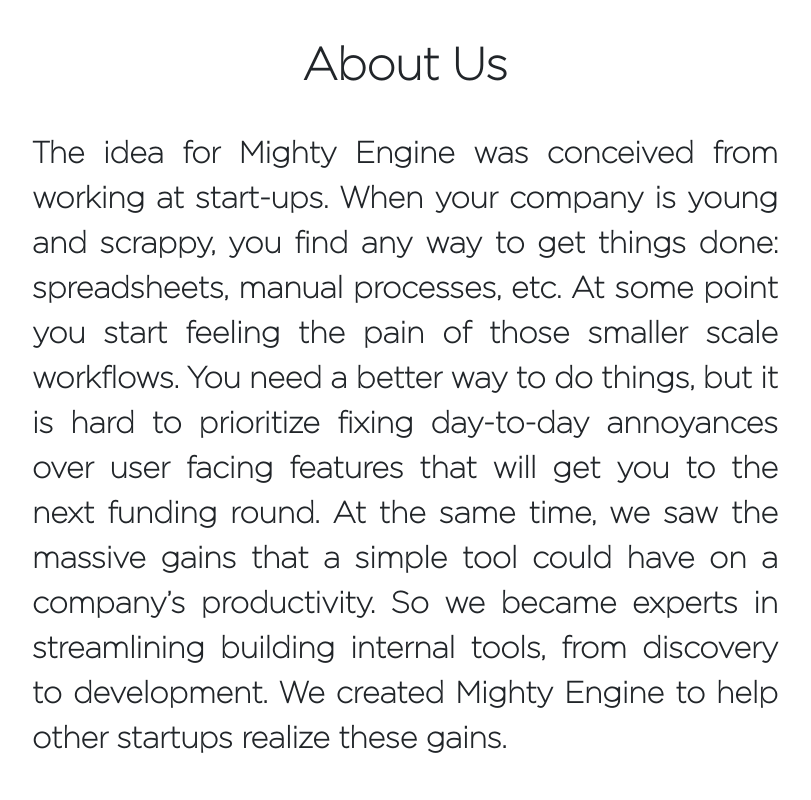
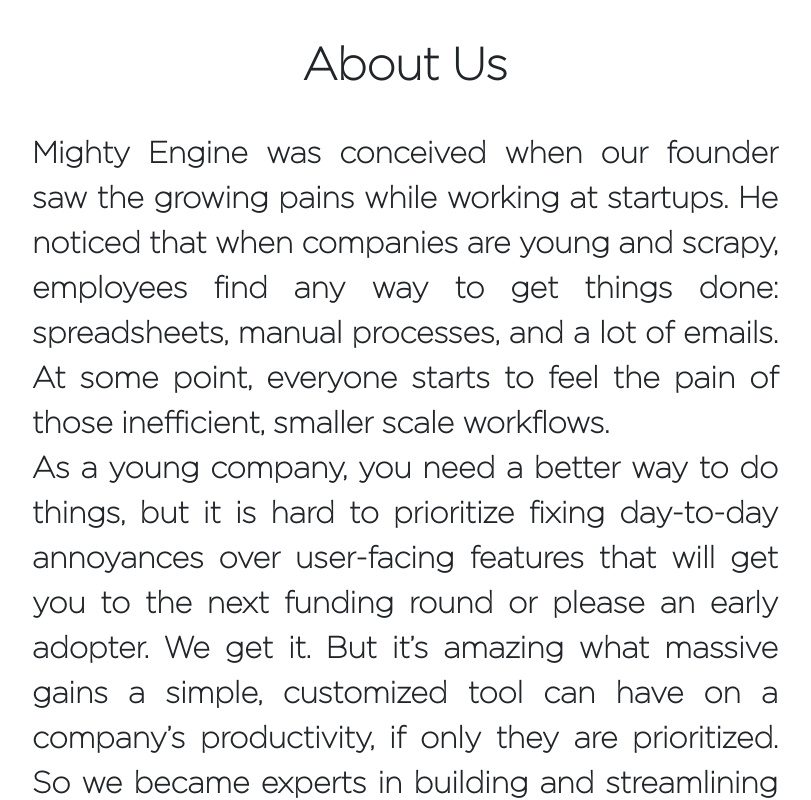
Before and after one commit to solstheman/mightyengine, a plain HTML site: page index.html in a window 1280 px wide. Shown: the part 900-1700 px from the top of the page, without its empty margins (235-1046 px from the left). Drawn offline with nearby package versions, Linux system fonts and the light colour scheme.

Commit message:
Copy changes

```diff
--- a/index.html
+++ b/index.html
@@ -35,13 +35,18 @@
 							</div>
 							<div class="row details_section align-items-center text-justify">
 								<div class="col-12">
-									The idea for Mighty Engine was conceived from working at start-ups.
-									When your company is young and scrappy, you find any way to get things done: spreadsheets, manual processes, etc.
-									At some point you start feeling the pain of those smaller scale workflows. You need a better way to do things,
-									but it is hard to prioritize fixing day-to-day annoyances over user facing features that will get you to the next funding round.
-									At the same time, we saw the massive gains that a simple tool could have on a company’s productivity.
-									So we became experts in streamlining building internal tools, from discovery to development.
-									We created Mighty Engine to help other startups realize these gains.
+									Mighty Engine was conceived when our founder saw the growing pains while working at startups.
+									He noticed that when companies are young and scrapy, employees find any way to get things done:
+									spreadsheets, manual processes, and a lot of emails.
+									At some point, everyone starts to feel the pain of those inefficient, smaller scale workflows.
+									<br/>
+									As a young company, you need a better way to do things, but it is hard to prioritize fixing day-to-day
+									annoyances over user-facing features that will get you to the next funding round or please an early adopter.
+									We get it. But it’s amazing what massive gains a simple, customized tool can have on a company’s productivity,
+									if only they are prioritized. So we became experts in building and streamlining internal tools that help startups thrive
+									&mdash; from discovery to development to implementation. We created Mighty Engine to help other startups become more efficient,
+									knock out process pain points, and grow faster.
+
 								</div>
 							</div>
 							<div class="anchor" id="services"></div>
@@ -56,7 +61,9 @@
 									We will work with your teams to find pain points in their workflows and annoying tasks that can be automated.
 									We will design simple, powerful solutions that are intuitive to use and save your company time and headache.
 									We also have a strong appreciation for the importance of security, so all of our designs will start with protection of your data in mind.
-									From there, we will work with your engineers to seamlessly build and integrate these tools into your current system so they can expand and maintenance the new tools themselves.
+									From there, we will work with your engineers to seamlessly build and integrate these tools into your current system
+									so they can expand and maintain the new tools themselves. Once we build your tools, they are yours to use and adapt,
+									and we are always here to lend a hand if you need it.
 								</div>
 							</div>
 							<div class="anchor" id="contact"></div>
```
